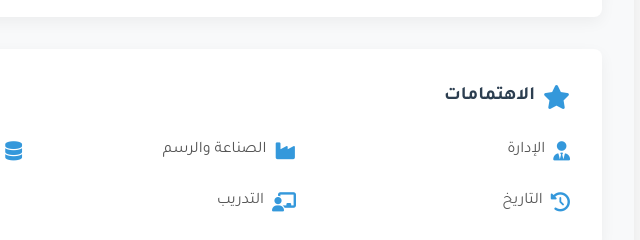
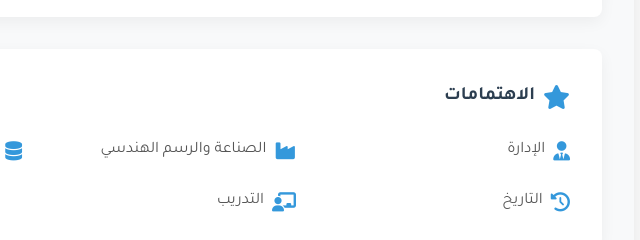
Before and after one commit to JamilAlqam/personal-website, a website: page index.html in a window 1280 px wide. Shown: the part 1020-1260 px from the top of the page, 606-1246 px from the left. Drawn offline with Linux system fonts and the light colour scheme; a web font is replaced by a local one.

Commit message:
Update index.html

```diff
--- a/index.html
+++ b/index.html
@@ -637,7 +637,7 @@
                 class="fas fa-industry"
                 style="color: #3498db; margin-left: 0.5rem; font-size: 1.2rem"
               ></i>
-              <span style="color: #555">الصناعة والرسم</span>
+              <span style="color: #555">الصناعة والرسم الهندسي</span>
             </div>
 
             <!-- اهتمام 3 -->
```
